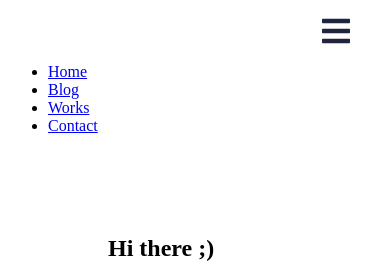
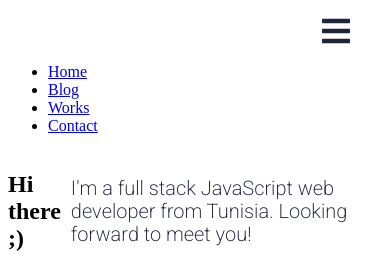
Before and after one commit to Sabri0o/Portfolio-Gatsby, a Gatsby site: page /contact in a window 390 px wide. Shown: the top 279 px of the page. Built offline with nearby package versions, Linux system fonts and the light colour scheme; Gatsby itself is replaced by a stand-in of ours.

Commit message:
tweaking css

```diff
--- a/src/pages/contact.js
+++ b/src/pages/contact.js
@@ -1,24 +1,18 @@
 import React from "react";
 import Layout from "../components/layout";
-const myStyle = {
-  marginLeft: "100px",
-  marginRight: "60px",
-  fontFamily: "Heebo",
-  fontStyle: "normal",
-  fontWeight: "normal",
-  fontSize: "20px",
-  lineHeight: "23px",
-  color: "#21243D",
-};
+import { Container } from "react-bootstrap";
+import "../styles/contact.css";
 
 export default function Contact() {
   return (
     <Layout>
-      <h2 style={{ marginLeft: "100px", marginTop: "100px" }}>Hi there ;)</h2>
-      <div style={myStyle}>
-        I'm a full stack JavaScript web developer from Tunisia. Looking forward
-        to meet you!
-      </div>
+      <Container>
+        <h2>Hi there ;)</h2>
+        <div className="myStyle">
+          I'm a full stack JavaScript web developer from Tunisia. Looking
+          forward to meet you!
+        </div>
+      </Container>
     </Layout>
   );
 }
--- /dev/null
+++ b/src/styles/contact.css
@@ -0,0 +1,25 @@
+.container {
+  display: flex;
+  justify-content: flex-start;
+}
+.myStyle {
+  font-family: Heebo;
+  font-style: normal;
+  font-weight: normal;
+  font-size: 20px;
+  line-height: 23px;
+  color: #21243d;
+}
+@media screen and (max-width: 700px) {
+  .container {
+    display: flex;
+    justify-content: center;
+    align-items: center;
+  }
+  .myStyle {
+    display: flex;
+    justify-content: center;
+    align-items: center;
+    padding: 10px;
+  }
+}
```
